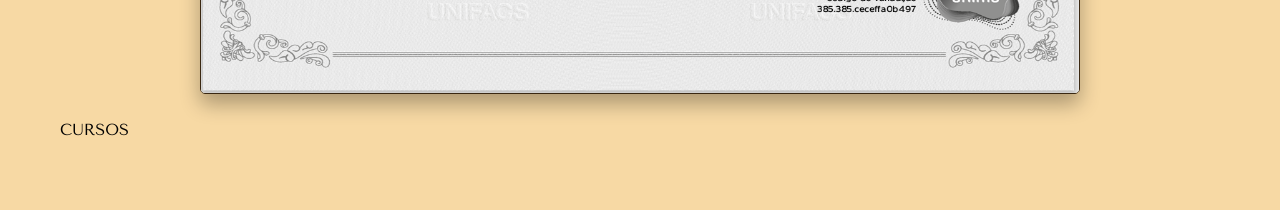
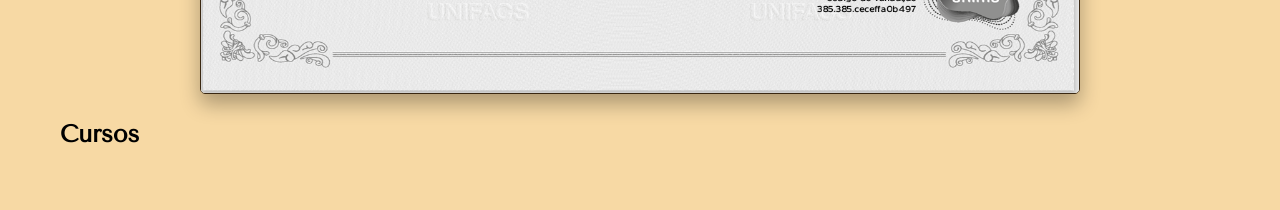
Before and after one commit to gilvanfdaluz/portfolioTeste3, a plain HTML site: page index.html in a window 1280 px wide. Shown: the part 1380-1590 px from the top of the page. Drawn offline with nearby package versions, Linux system fonts and the light colour scheme; a web font is replaced by a local one.

Commit message:
Atualizado

```diff
--- a/index.html
+++ b/index.html
@@ -75,21 +75,15 @@
 
 
         <section class="container" id="courses">
-          CURSOS
+          <h1>Cursos</h1>
         </section>
-
-
-
-
-
-        <!--
         <section class="container" id="projects">
             <h1>Projetos</h1>
         </section>
         <section class="container" id="contacts">
             <h1>Contato</h1>
         </section>
-        -->
+
     </main>
 
     <script src="assets/js/script.js"></script>
```
